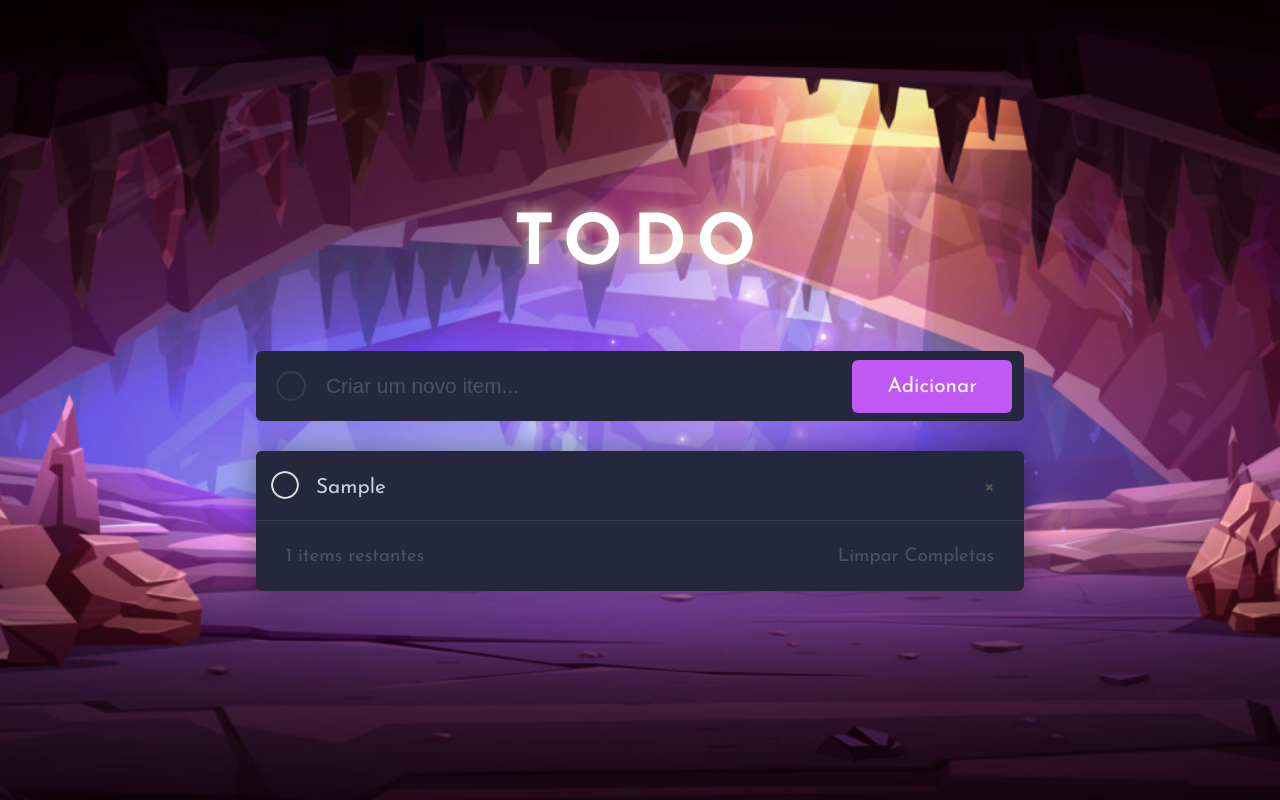
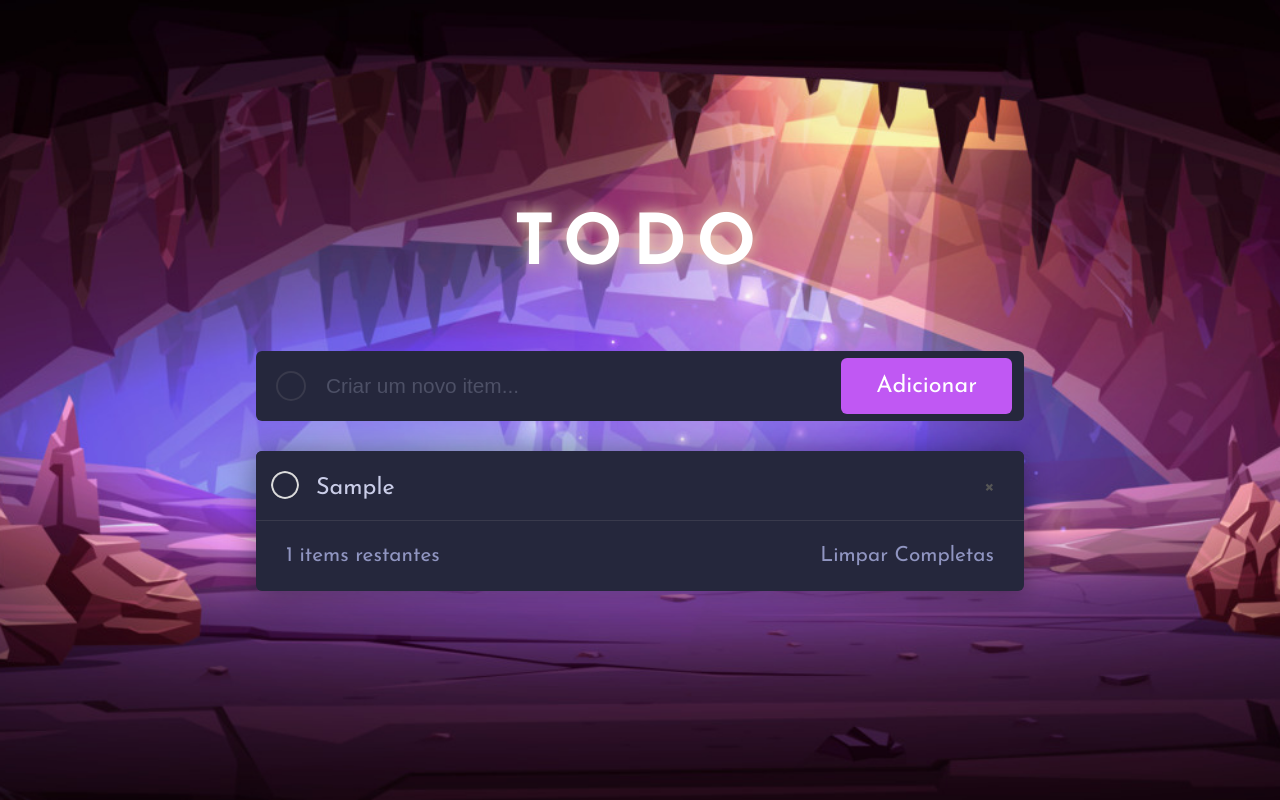
Before and after one commit to fty57/challenge-todo-app, a plain HTML site: page docs/index.html in a window 1280 px wide. Both pictures are taken after typing "Sample" into the empty fields and a click on the button "Adicionar". Shown: the part 800-1600 px from the top of the page. Drawn offline with Linux system fonts and the light colour scheme.

Commit message:
Update index.css

```diff
--- a/docs/styles/index.css
+++ b/docs/styles/index.css
@@ -208,9 +208,9 @@ body {
   display: flex;
   padding: 0 1.875rem;
   align-items: center;
-  color: hsl(233, 14%, 35%);
+  color: hsl(234, 28%, 66%);
   justify-content: space-between;
-  font-size: calc(var(--index) * 0.9);
+  font-size: calc(var(--index) * 1);
 }
 
 .items-clear:hover {
@@ -230,7 +230,7 @@ body {
   padding: 16px 35px;
   border-radius: 0.375rem;
   background-color: #c058f3;
-  font-size: calc(var(--index) * 1);
+  font-size: calc(var(--index) * 1.125);
   font-family: "Josefin Sans", sans-serif;
 }
 
@@ -245,7 +245,7 @@ ul li {
   align-items: center;
   color: hsl(234, 39%, 85%);
   padding: 12px 8px 8px 60px;
-  font-size: calc(var(--index) * 1);
+  font-size: calc(var(--index) * 1.125);
   background-color: hsl(235, 24%, 19%);
   border-bottom: 1px solid hsl(237, 14%, 26%);
 }
```
